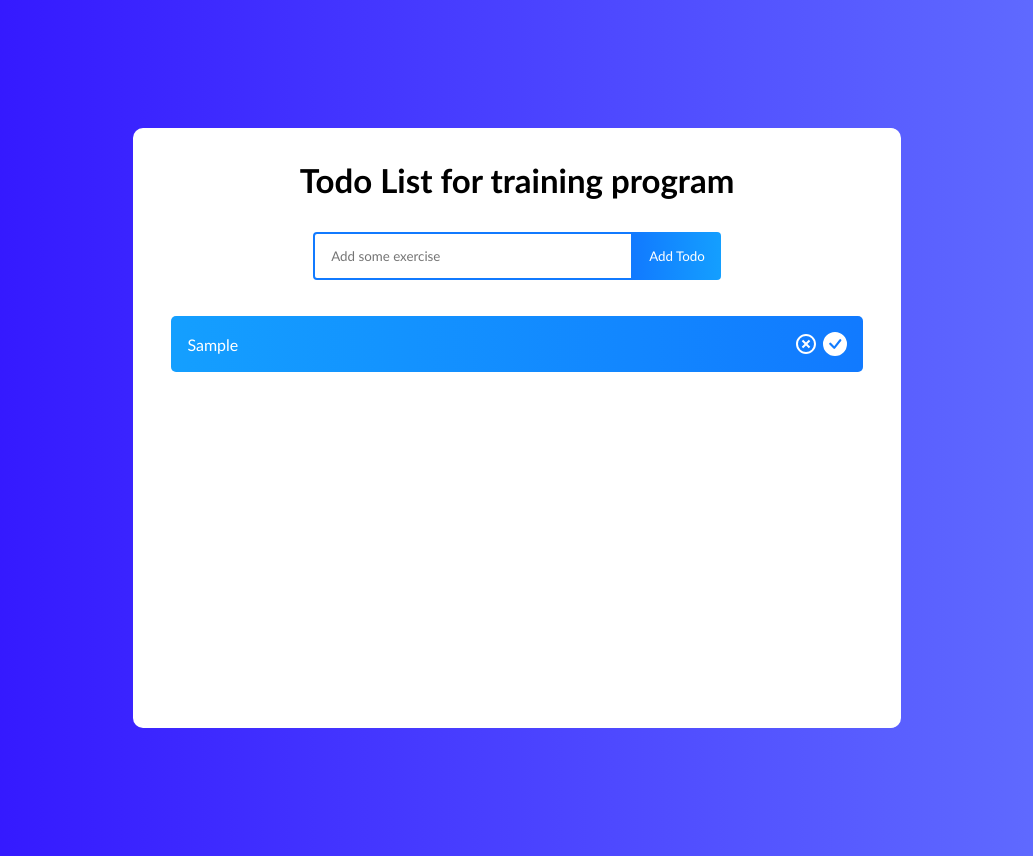
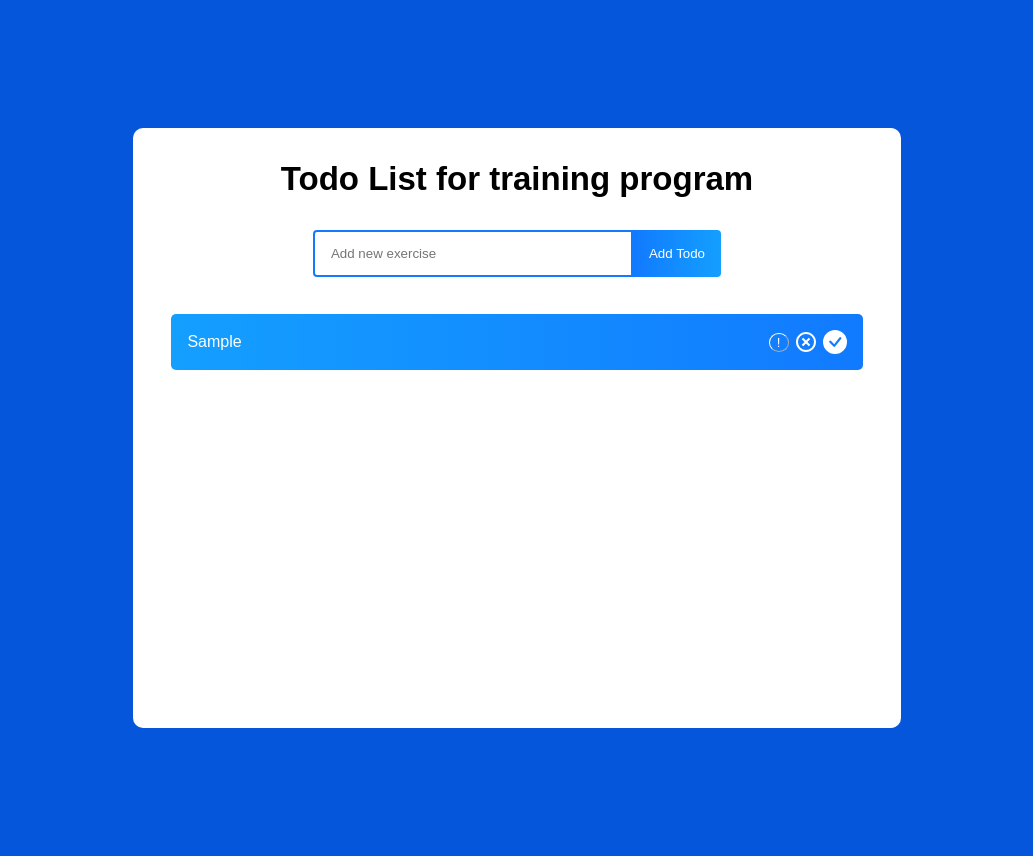
Before and after one commit to DenysSergeev/TodoListForTrainingProgramTestTask, a React (Create React App) app: page / in a window 1280 px wide. Both pictures are taken after typing "Sample" into the empty fields and a click on the button "Add Todo". Shown: the whole page, without its empty margins (123-1156 px from the left). Built offline with nearby package versions, Linux system fonts and the light colour scheme.

Commit message:
added importantTodo

```diff
--- a/src/App.css
+++ b/src/App.css
@@ -2,16 +2,11 @@
   box-sizing: border-box;
   margin: 0;
   padding: 0;
-  font-family: 'Trebuchet MS', 'Lucida Sans Unicode', 'Lucida Grande',
-    'Lucida Sans', Arial, sans-serif;
+  font-family: "Montserrat", sans-serif;
 }
 
 body {
-  background: linear-gradient(
-    90deg,
-    rgba(48, 16, 255, 1) 0%,
-    rgba(100, 115, 255, 1) 100%
-  );
+  background: #0656DC;
 }
 .todo-app {
   display: flex;
@@ -83,7 +78,7 @@ h1 {
   display: flex;
   justify-content: space-between;
   align-items: center;
-  margin: 4px auto;
+  margin: 5px auto;
   color: white;
   background: linear-gradient(
     90deg,
--- a/src/App.js
+++ b/src/App.js
@@ -1,7 +1,7 @@
 import { useState } from "react";
 import TodoForm from "./components/TodoForm";
+import TodoItem from "./components/TodoItem";
 import "./App.css";
-import TodoItem from "./components/TodoItem";
 
 
 function App() {
@@ -12,9 +12,8 @@ function App() {
     if(todos.length > 0) {
       id = todos[0].id + 1;
     }
-    let todo = {id: id, text: text, completed: false}
+    let todo = {id: id, text: text, completed: false, import: false}
     let newTodos = [todo, ...todos];
-    console.log(newTodos);
     setTodos(newTodos);
   }
 
@@ -33,17 +32,30 @@ function App() {
     setTodos(updatedTodos);
   }
 
+  const importantTodo = (id) => {
+    let updatedTodos = todos.map((todo) => {
+      if(todo.id === id) {
+        todo.important = !todo.important
+      }
+      return todo
+    })
+
+    setTodos(updatedTodos)
+  }
+  let sortedTodos = todos.sort((a, b) => b.important - a.important)
+
   return (
     <div className="todo-app">
       <h1>Todo List for training program</h1>
       <TodoForm addTodo={addTodo}/>
-      {todos.map((todo) => {
+      {sortedTodos.map((todo) => {
         return (
           <TodoItem
             removeTodo={removeTodo}
             todo={todo}
             key={todo.id}
             completeTodo={completeTodo}
+            importantTodo={importantTodo}
           />
         )
       })}
--- a/src/components/TodoForm.js
+++ b/src/components/TodoForm.js
@@ -1,11 +1,10 @@
 import React, { useState } from "react";
 
 const TodoForm = (props) => {
-
     const [input, setInput] = useState('');
 
-    const handleSubmit = (e) => {
-        e.preventDefault();
+    const handleSubmit = (event) => {
+        event.preventDefault();
         props.addTodo(input);
         setInput('');
     }
@@ -15,7 +14,7 @@ const TodoForm = (props) => {
         <input
         onChange={(e) => setInput(e.target.value)}
         className="todo-input"
-        placeholder="Add some exercise"
+        placeholder="Add new exercise"
         value={input}
         />
         <button type="submit" className="todo-button">Add Todo</button>
--- a/src/components/TodoItem.js
+++ b/src/components/TodoItem.js
@@ -3,17 +3,18 @@ import { RiCloseCircleLine } from "react-icons/ri";
 import { BsFillCheckCircleFill } from "react-icons/bs";
 
 const TodoItem = (props) => {
-    const { todo, removeTodo, completeTodo } = props;
+    const { todo, removeTodo, completeTodo, importantTodo } = props;
 
     return (
-        <div className={todo.completeted ? "todo-row complete" : "todo-row"}>
+        <div className={todo.completed ? "todo-row complete" : "todo-row"} style={todo.important ? { background: "red" } : {}}>
             {todo.text}
             <div className="iconsContainer">
+                <button onClick={() => importantTodo(todo.id)}
+                    className="important-btn">!</button>
                 <RiCloseCircleLine
                     onClick={() => removeTodo(todo.id)}
                     style={{ marginRight: 5 }}
                 />
-
                 <BsFillCheckCircleFill onClick={() => completeTodo(todo.id)} />
             </div>
         </div>
```
